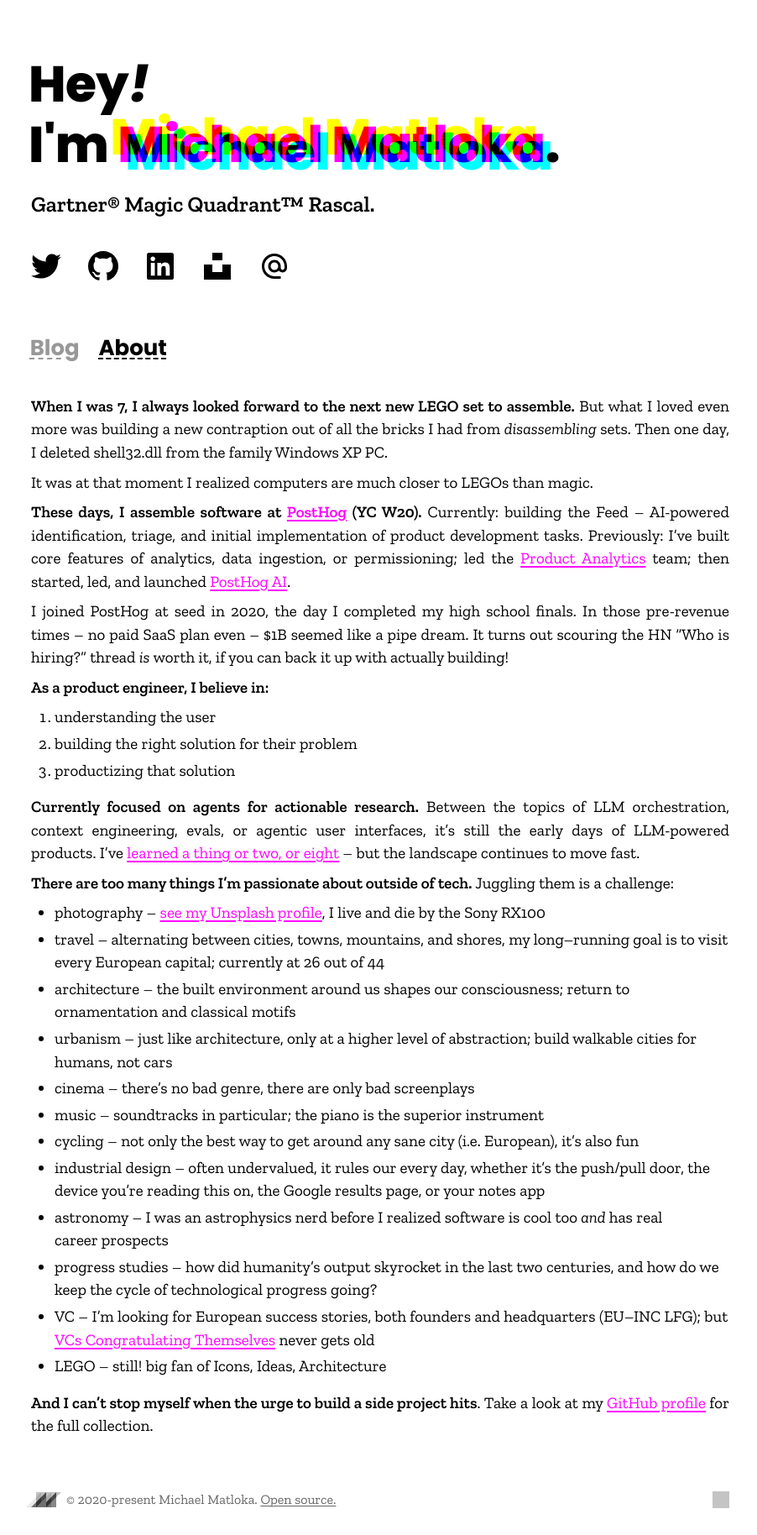
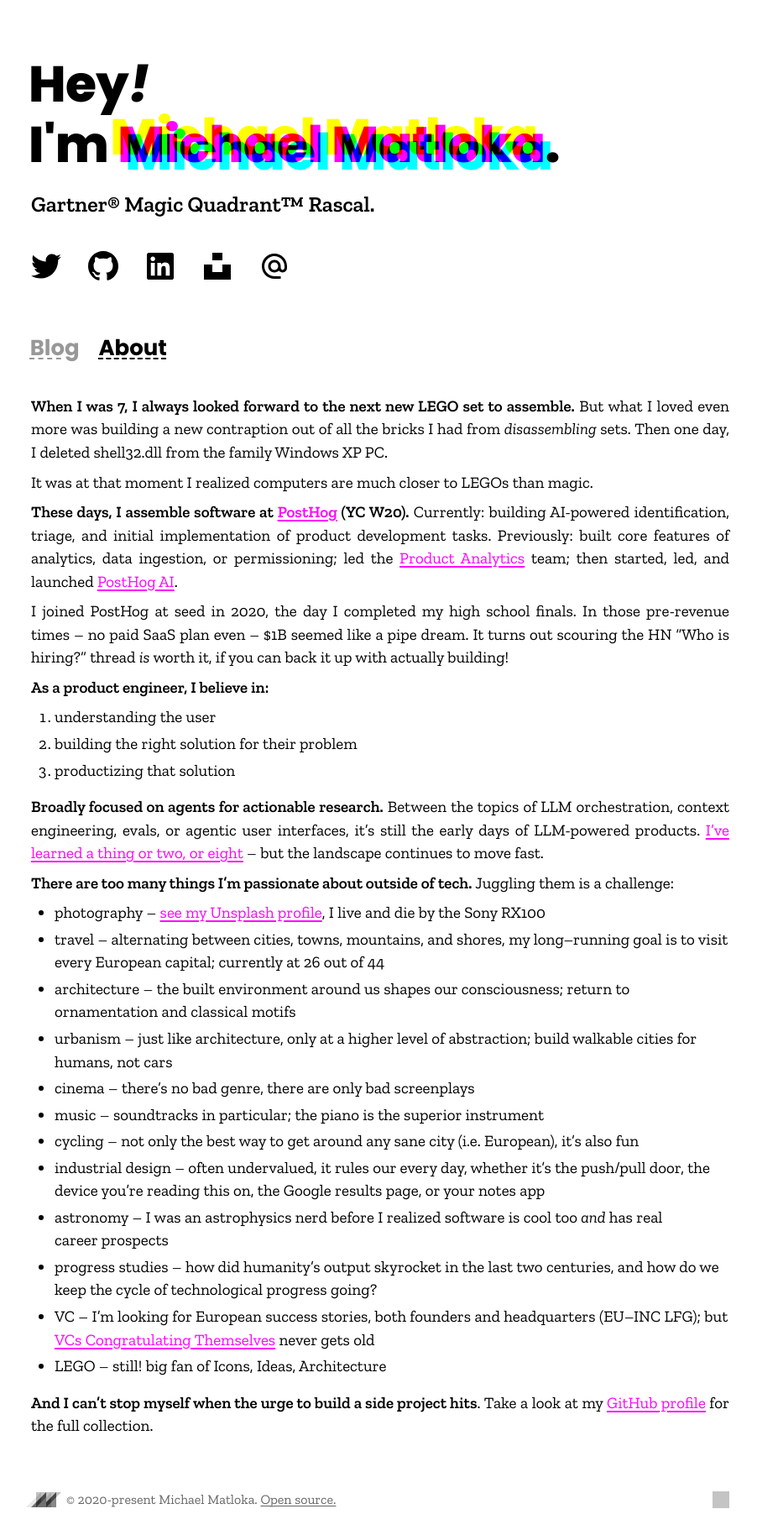
Before and after one commit to Twixes/matloka.com, a Jekyll site: the page built from about.md, in a window 1280 px wide. Shown: the whole page at 84% size, without its empty margins (187-1089 px from the left). Built offline with Jekyll 4.4.1, drawn with Linux system fonts in a browser that asks for light colours; comment, search, counter and statistics services are not loaded; grey boxes are pictures that could not be loaded.

Commit message:
Tweak copy

```diff
--- a/about.md
+++ b/about.md
@@ -9,7 +9,7 @@
 
 It was at that moment I realized computers are much closer to LEGOs than magic.
 
-**These days, I assemble software at [PostHog](https://posthog.com/) (YC W20).** Currently: building the Feed – AI-powered identification, triage, and initial implementation of product development tasks. Previously: I've built core features of analytics, data ingestion, or permissioning; led the [Product Analytics](https://posthog.com/product-analytics) team; then started, led, and launched [PostHog AI](https://posthog.com/ai).
+**These days, I assemble software at [PostHog](https://posthog.com/) (YC W20).** Currently: building AI-powered identification, triage, and initial implementation of product development tasks. Previously: built core features of analytics, data ingestion, or permissioning; led the [Product Analytics](https://posthog.com/product-analytics) team; then started, led, and launched [PostHog AI](https://posthog.com/ai).
 
 I joined PostHog at seed in 2020, the day I completed my high school finals. In those pre-revenue times – no paid SaaS plan even – $1B seemed like a pipe dream. It turns out scouring the HN "Who is hiring?" thread _is_ worth it, if you can back it up with actually building!
 
@@ -19,7 +19,7 @@
 2. building the right solution for their problem
 3. productizing that solution
 
-**Currently focused on agents for actionable research.** Between the topics of LLM orchestration, context engineering, evals, or agentic user interfaces, it's still the early days of LLM-powered products. I've [learned a thing or two, or eight](https://posthog.com/blog/8-learnings-from-1-year-of-agents-posthog-ai) – but the landscape continues to move fast.
+**Broadly focused on agents for actionable research.** Between the topics of LLM orchestration, context engineering, evals, or agentic user interfaces, it's still the early days of LLM-powered products. [I've learned a thing or two, or eight](https://posthog.com/blog/8-learnings-from-1-year-of-agents-posthog-ai) – but the landscape continues to move fast.
 
 **There are too many things I'm passionate about outside of tech.** Juggling them is a challenge:
 
```
